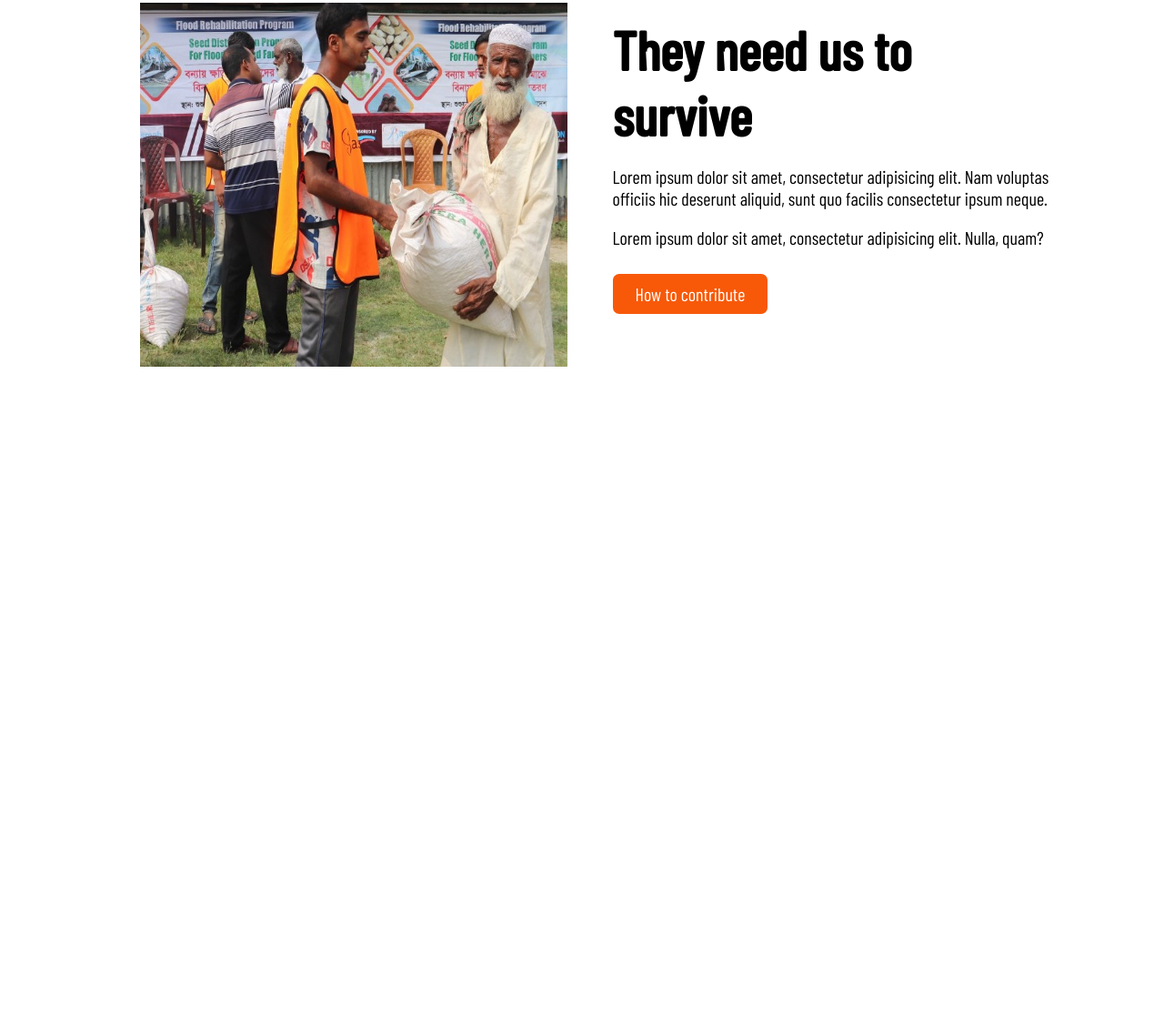
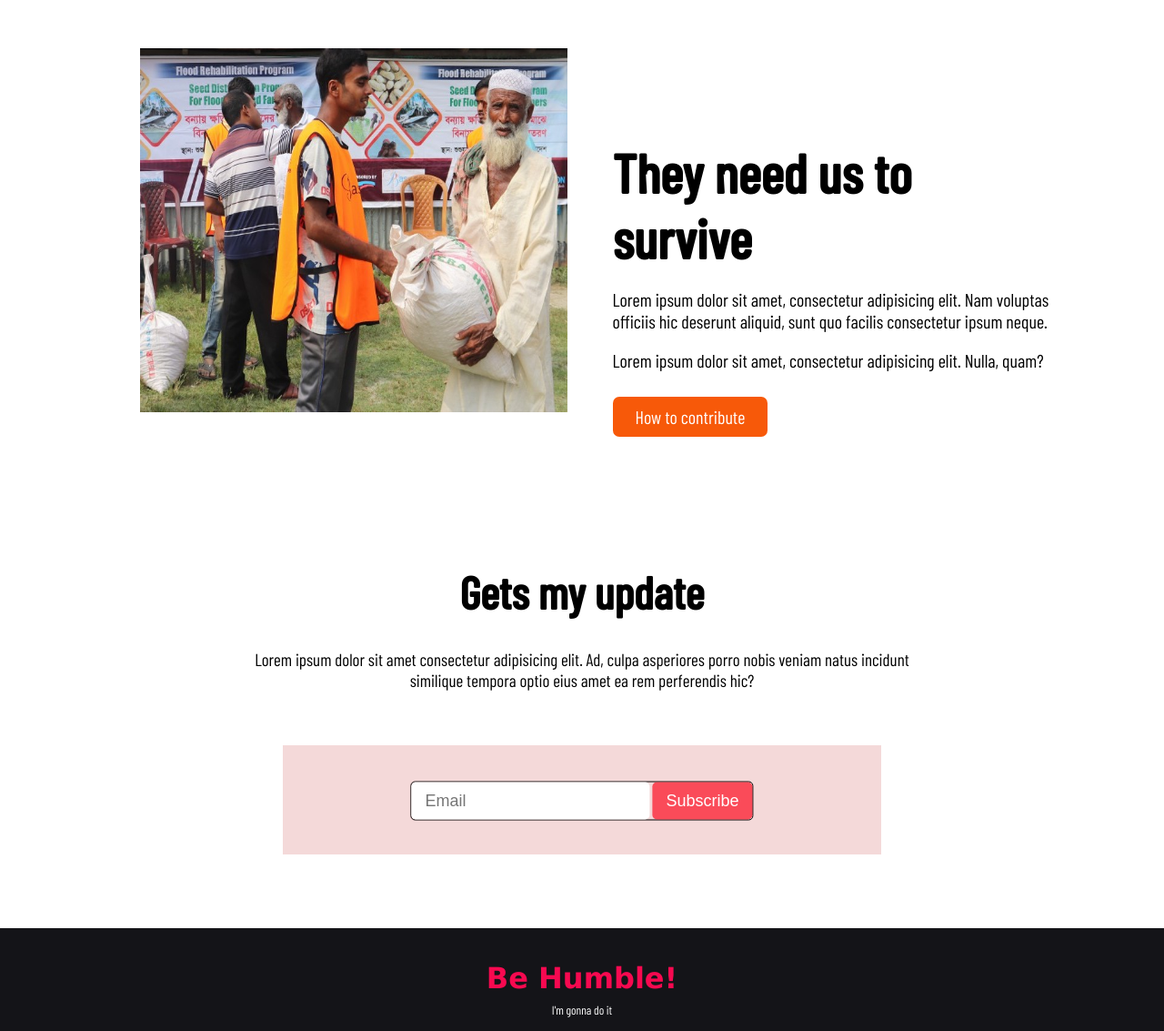
Before and after one commit to Nahidontheway/Assignment-1, a plain HTML site: page index.html in a window 1280 px wide. Shown: the part 2489-3622 px from the top of the page at 91% size. Before the commit the page ends 2895 px from the top, so only its background shows below. Drawn offline with nearby package versions, Linux system fonts and the light colour scheme; a web font is replaced by a local one.

Commit message:
final project

```diff
--- a/index.html
+++ b/index.html
@@ -86,11 +86,11 @@
                 <img src="assets/images/donation5.jpg" alt="contribution">
             </div>
         </div>
-        <div  class="news second-part">
+        <div  class="news">
             <div class="half-width image">
                 <img src="assets/images/donation10.jpg" alt="contribution">
             </div>
-            <div class="half-width article">
+            <div class="half-width article article-second">
                 <h1>They need us to survive</h1>
                 <small>Lorem ipsum dolor sit amet, consectetur adipisicing elit. Nam voluptas officiis hic deserunt aliquid, sunt quo facilis consectetur ipsum neque.</small>
                 <br><br>
@@ -100,5 +100,22 @@
             </div>
         </div>
     </section>
+
+    <form class="form">
+        <div class="text">
+            <h1>Gets my update</h1>
+            <small>Lorem ipsum dolor sit amet consectetur adipisicing elit. Ad, culpa asperiores porro nobis veniam natus incidunt similique tempora optio eius amet ea rem perferendis hic?</small>
+        </div>
+        <div class="info">
+            <div class="contact">
+                <input style="color: black;" type="text" placeholder="Email">
+                <input type="submit" value="Subscribe" style="background: rgba(253, 27, 46, 0.747); color: white">
+            </div>
+        </div>
+    </form>
+    <footer>
+        <h1>Be Humble!</h1>
+        <small>I'm gonna do it</small>
+    </footer>
 </body>
 </html>
--- a/style.css
+++ b/style.css
@@ -159,6 +159,7 @@ section .news p{
     display: flex;
     margin-left: 12%;
     margin-top: 100px;
+    margin-bottom: 150px;
 }
 .half-width{
     width: 42%;
@@ -196,3 +197,58 @@ section .article small{
 section .article-second{
     margin-top: 100px;
 }
+form{
+    width: 60%;
+    height: 400px;
+    margin: auto;
+    position: relative;
+}
+.form h1{
+    font-size: 50px;
+}
+form .text small{
+    font-size: 19px;
+    display: block;
+}
+.info{
+    width: 70%;
+    margin: auto;
+    margin-top: 120px;
+    outline: 60px solid rgba(223, 144, 144, 0.342);
+}
+.contact{
+    position: absolute;
+    top: 40%;
+    left: 50%;
+    transform: translate(-50%,-50%);
+    margin-top: 100px;
+}
+.contact{
+    border: 1px solid black;
+    border-radius: 5px;
+}
+.contact input{
+    position: relative;
+    display: inline-block;
+    font-size: 18px;
+    box-sizing: border-box;
+    border: none;
+    padding: 10px 15px;
+    color: white;
+    border-radius: 5px;
+    outline: none
+}
+footer{
+    background: rgb(20, 20, 24);
+    color: white;
+    padding: 15px;
+    text-align: center;
+}
+footer h1{
+    margin-bottom: 5px;
+    font-family:Verdana, Geneva, Tahoma, sans-serif;
+    color: #f70950;
+}
+footer small{
+    margin-bottom: 5px;
+}
```
